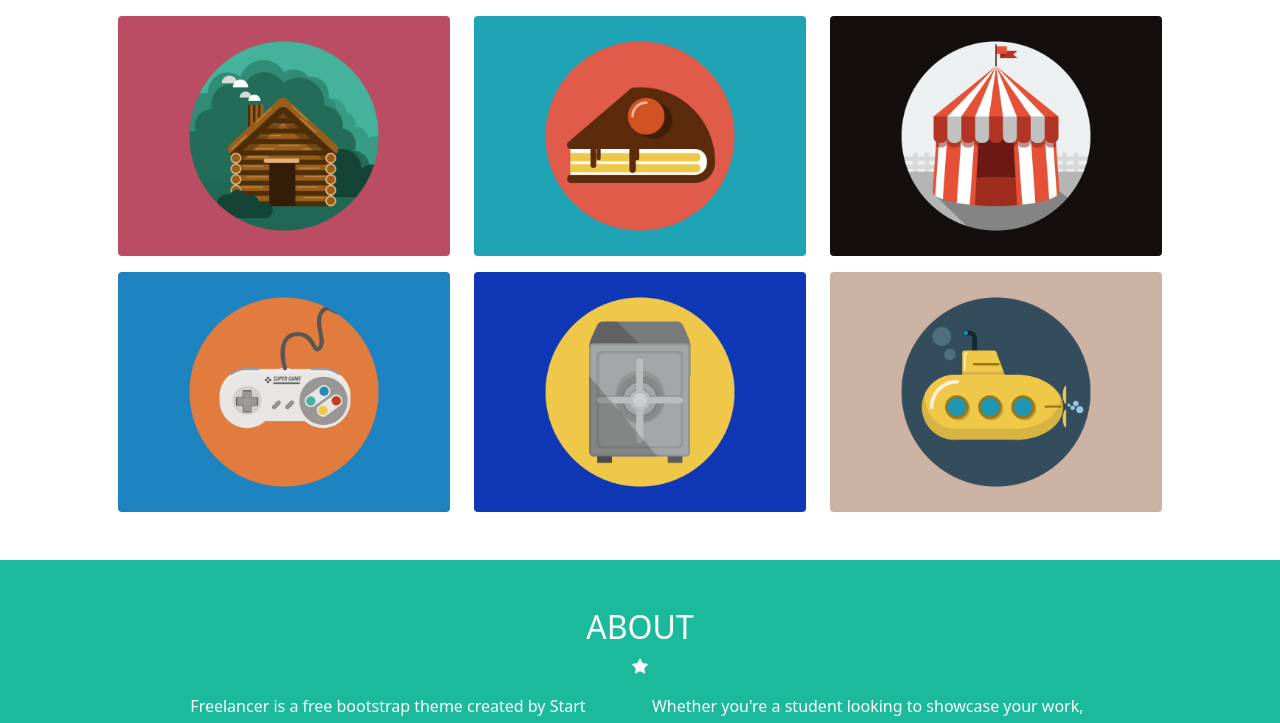
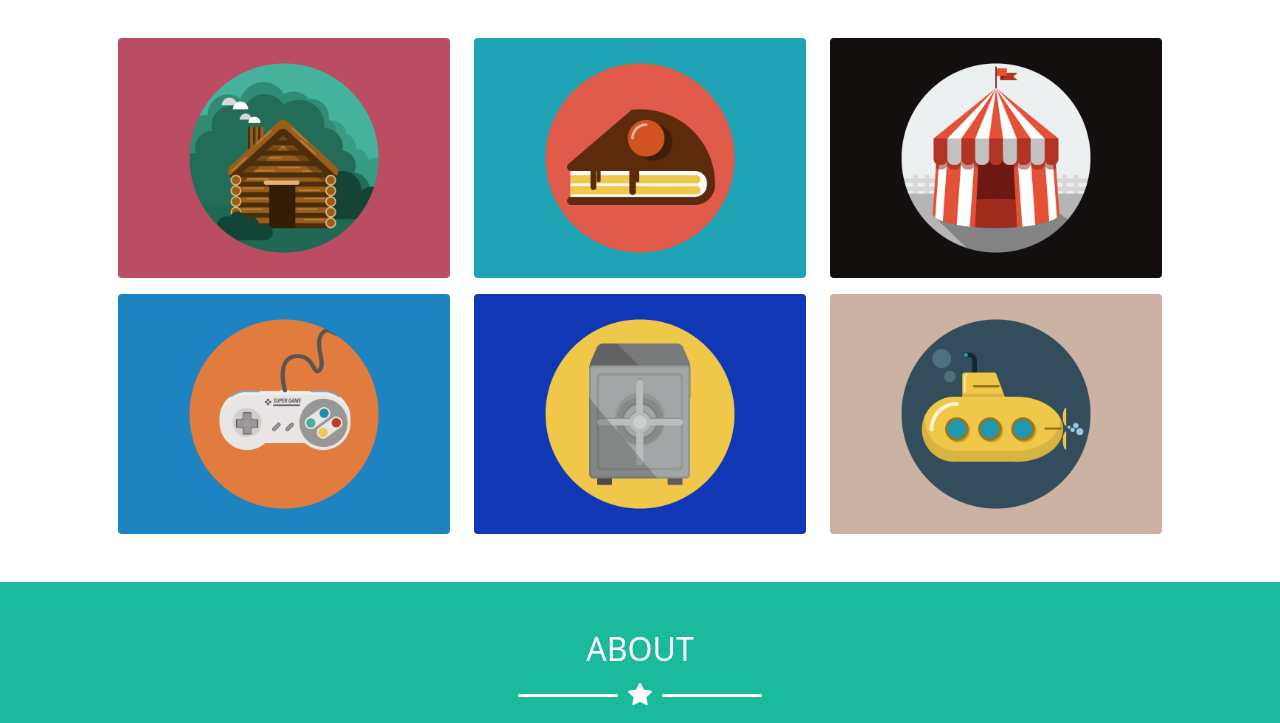
Before and after one commit to AngeloLista/html-css-bootstrap-freelancer, a plain HTML site: page index.html in a window 1280 px wide. Shown: the part 649-1372 px from the top of the page. Drawn offline with nearby package versions, Linux system fonts and the light colour scheme.

Commit message:
fixed some style

```diff
--- a/css/style.css
+++ b/css/style.css
@@ -30,6 +30,14 @@
     font-size: 1.5rem;
 }
 
+.stylized-hr-white {
+    display: flex;
+    justify-content: center;
+    align-items: center;
+    font-size: 1.5rem;
+    margin-bottom: 10px;
+}
+
 .stylized-hr::before,
 .stylized-hr::after {
     content: '';
@@ -42,7 +50,20 @@
     top: 1px;
     border-radius: 10px;
 }
-ù
+
+.stylized-hr-white::before,
+.stylized-hr-white::after{
+    content: '';
+    display: inline-block;
+    height: 3px;
+    width: 100px;
+    background-color: white;
+    margin: 0 10px;
+    position: relative;
+    top: 1px;
+    border-radius: 10px;
+}
+
 
 /*
 #footer-icons > i {
```
